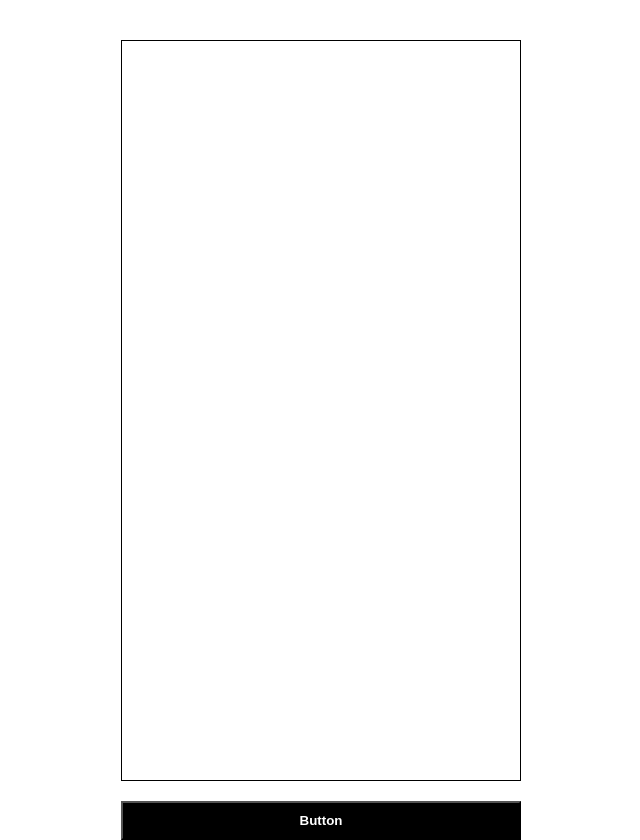
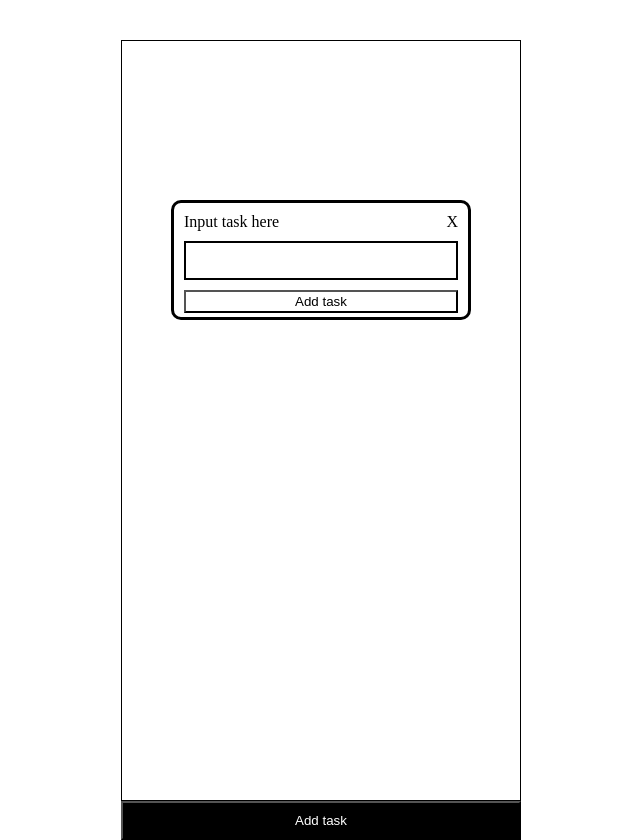
Before and after one commit to kraljic9/to-do-list, a plain HTML site: page index.html in a window 1280 px wide. Shown: the part 40-880 px from the top of the page, without its empty margins (319-959 px from the left). Drawn offline with Linux system fonts and the light colour scheme.

Commit message:
Selected elements in javascript, changed button classes and names

```diff
--- a/index.css
+++ b/index.css
@@ -60,7 +60,6 @@ h1 {
   flex-direction: column;
   gap: 10px;
   padding: 10px;
-  display: none;
 }
 
 .input {
@@ -75,6 +74,15 @@ h1 {
 
 .task-add {
   width: 100%;
+  background-color: white;
+  padding: 2px;
+}
+
+.display-input {
+  width: 100%;
+  background-color: black;
+  color: white;
+  padding: 10px;
 }
 
 .btn-container {
--- a/index.html
+++ b/index.html
@@ -10,7 +10,7 @@
     <h1>To do list</h1>
     <div class="container">
       <ul class="list"></ul>
-      <button class="btn-add">Button</button>
+      <button class="display-input">Add task</button>
     </div>
 
     <div class="task-input">
@@ -20,7 +20,7 @@
       </div>
       <input type="text" class="input" />
       <div class="btn-container">
-        <button class="task-add">Add</button>
+        <button class="task-add">Add task</button>
       </div>
     </div>
   </body>
--- a/index.js
+++ b/index.js
@@ -0,0 +1,9 @@
+// Container section
+let list = document.querySelector(".list");
+let displayInput = document.querySelector(".display-input");
+
+// Task input section
+
+let closeInputContainer = document.querySelector(".close");
+let inputTask = document.querySelector("input");
+let addTask = document.querySelector("task-add");
```
